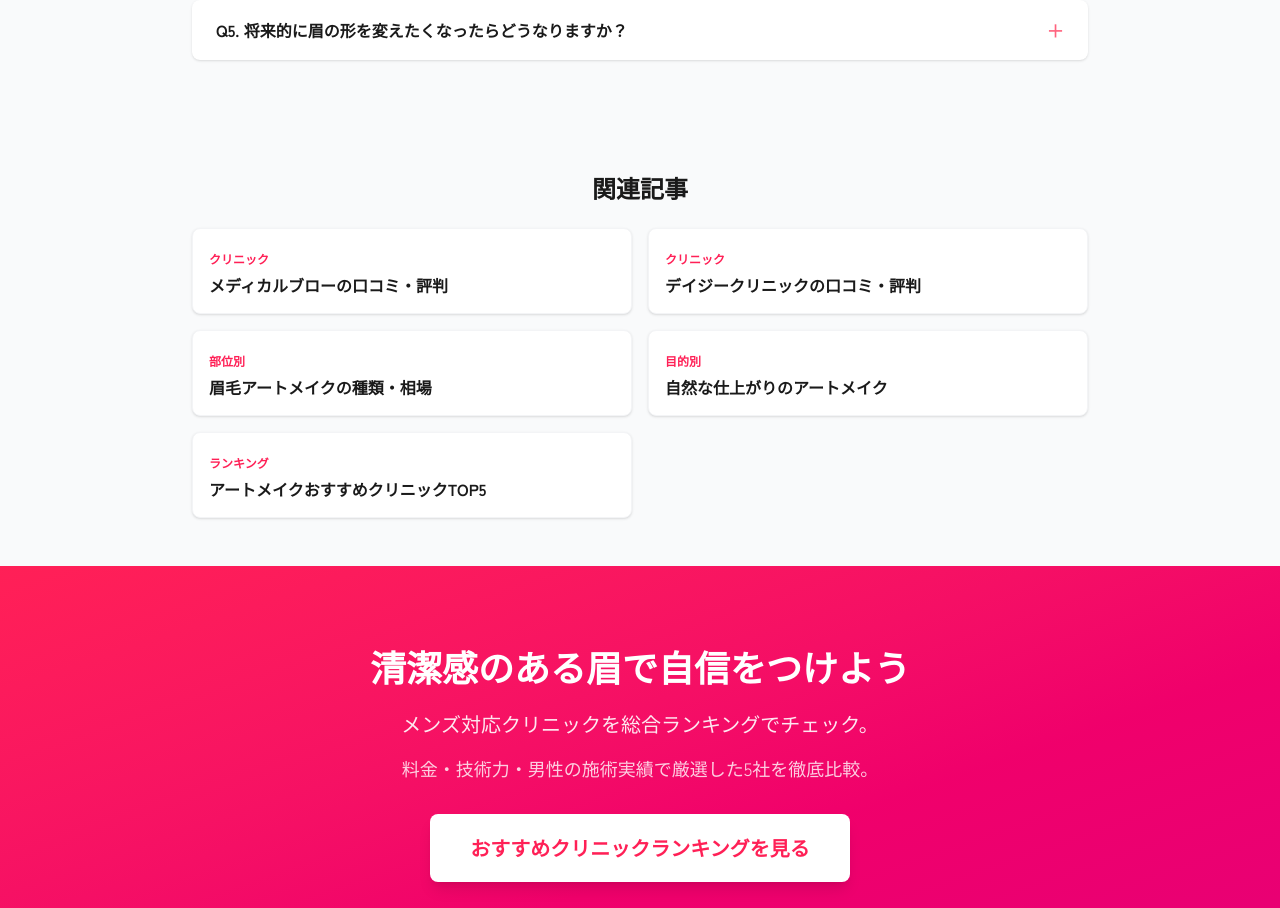
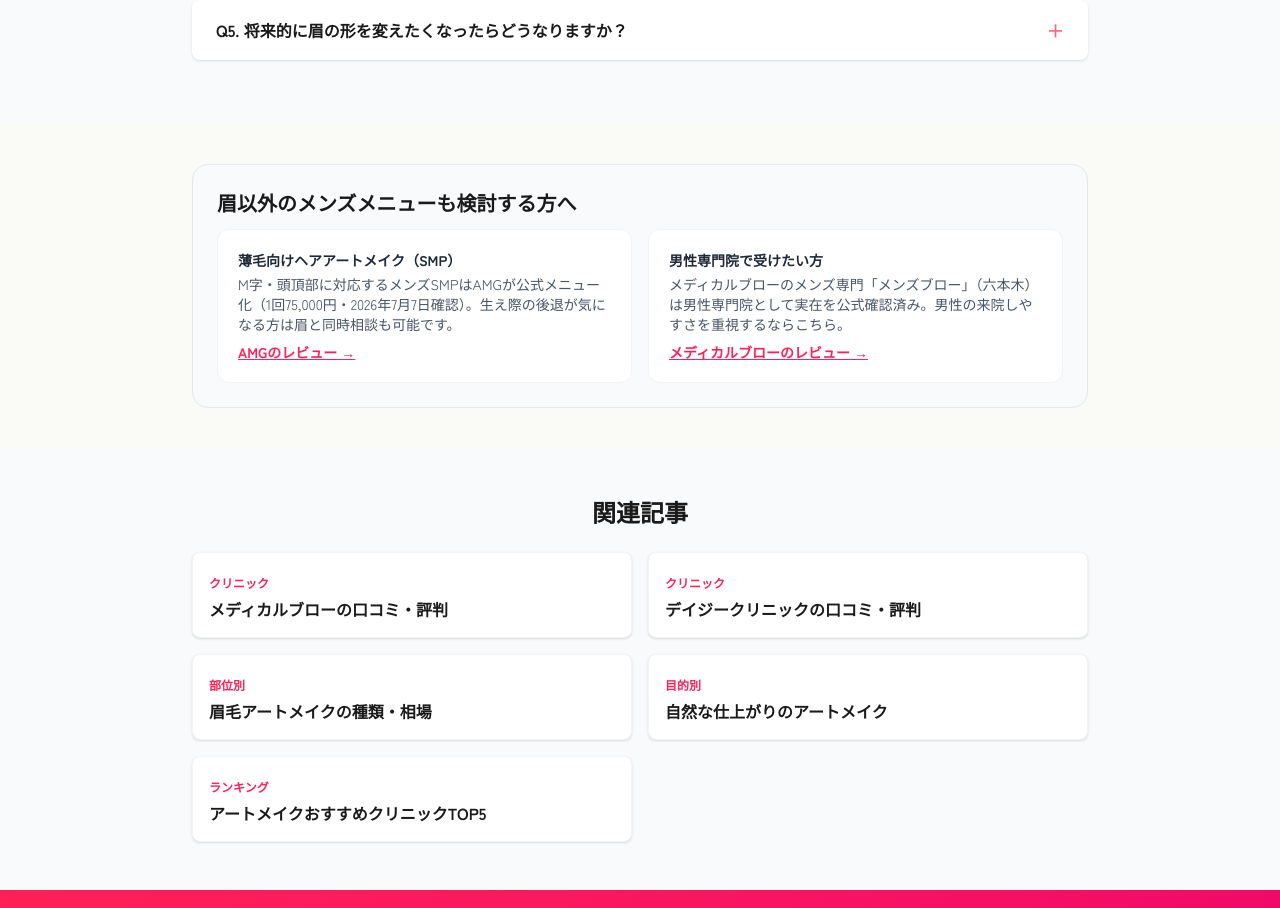
Before and after one commit to mediaxsaburoai0818-design/artmake-hikaku, a Next.js app: page /purpose/mens in a window 1280 px wide. Shown: the part 4700-5608 px from the top of the page. Built offline with nearby package versions, Linux system fonts and the light colour scheme.

Commit message:
P2実装

```diff
--- a/src/app/compare/mens/page.tsx
+++ b/src/app/compare/mens/page.tsx
@@ -170,6 +170,27 @@ export default function MensArtmakePage() {
             ))}
           </div>
 
+      {/* メンズ関連メニューの接続 */}
+      <section className="py-10 px-4">
+        <div className="max-w-4xl mx-auto">
+          <div className="bg-slate-50 border border-slate-200 rounded-2xl p-6">
+            <h2 className="text-xl font-bold mb-3">眉以外のメンズメニューも検討する方へ</h2>
+            <div className="grid md:grid-cols-2 gap-4 text-sm">
+              <div className="bg-white rounded-xl p-5 border border-gray-100">
+                <p className="font-bold text-gray-800 mb-1">薄毛向けヘアアートメイク（SMP）</p>
+                <p className="text-gray-600 mb-2">M字・頭頂部に対応するメンズSMPはAMGが公式メニュー化（1回75,000円・2026年7月7日確認）。生え際の後退が気になる方は眉と同時相談も可能です。</p>
+                <Link href="/review/amg/" className="text-rose-500 font-semibold underline">AMGのレビュー →</Link>
+              </div>
+              <div className="bg-white rounded-xl p-5 border border-gray-100">
+                <p className="font-bold text-gray-800 mb-1">男性専門院で受けたい方</p>
+                <p className="text-gray-600 mb-2">メディカルブローのメンズ専門「メンズブロー」（六本木）は男性専門院として実在を公式確認済み。男性の来院しやすさを重視するならこちら。</p>
+                <Link href="/review/medicalbrow/" className="text-rose-500 font-semibold underline">メディカルブローのレビュー →</Link>
+              </div>
+            </div>
+          </div>
+        </div>
+      </section>
+
           {/* FAQ */}
           <section id="faq" className="mb-12">
             <h2 className="text-2xl font-bold mb-6 text-center">よくある質問（FAQ）</h2>
--- a/src/app/knowledge/removal/page.tsx
+++ b/src/app/knowledge/removal/page.tsx
@@ -286,6 +286,22 @@ export default function RemovalPage() {
             <p className="text-sm text-[#8B8580] mt-4">※ 除去の必要がないよう、最初から信頼できるクリニックを選ぶことが最も重要です。メディカルブロー（95点）やクレアージュ東京（92点）など、実績豊富なクリニックがおすすめです。</p>
           </div>
 
+      {/* 検証済み除去クリニックCV */}
+      <section className="py-10 px-4">
+        <div className="max-w-4xl mx-auto">
+          <div className="bg-rose-50 border-2 border-rose-200 rounded-2xl p-6 md:p-8">
+            <h2 className="text-2xl font-bold mb-3">検証済みの除去対応クリニック（2026年7月7日 公式確認）</h2>
+            <p className="text-sm text-gray-600 mb-4">当サイトが公式サイトで除去メニューの実額を確認できたクリニックです。除去は複数回前提のため、1回単価だけでなく総額で比較しましょう。</p>
+            <div className="bg-white rounded-xl p-5 border border-gray-100">
+              <p className="font-bold text-gray-800 mb-1">アートメイクギャラリー（AMG）</p>
+              <p className="text-sm text-gray-600 mb-2">ピコレーザー除去 両眉1回48,000円（モニター36,000円）／眉専用リムーバル除去 1回25,000円（モニター17,500円）。公式に「少なくても2〜3回の照射は必要」と明記。実施院: 銀座・横浜・福岡天神。</p>
+              <Link href="/review/amg/" className="inline-block text-rose-500 font-semibold text-sm underline">AMGの詳細レビューを見る →</Link>
+            </div>
+            <p className="text-xs text-gray-400 mt-3">※料金は2026年7月7日確認の税込表記。除去の適応・回数は肌状態により異なるため、必ずカウンセリングでご確認ください。</p>
+          </div>
+        </div>
+      </section>
+
           {/* FAQ */}
           <h2 className="text-2xl font-bold mt-16 mb-8 text-center">よくある質問（FAQ）</h2>
           <div className="space-y-4">
--- a/src/app/parts/hairline/page.tsx
+++ b/src/app/parts/hairline/page.tsx
@@ -231,6 +231,29 @@ export default function HairlinePage() {
             </div>
           </div>
 
+      {/* 検証済み実額 */}
+      <section className="py-10 px-4">
+        <div className="max-w-4xl mx-auto">
+          <div className="bg-rose-50 border-2 border-rose-200 rounded-2xl p-6 md:p-8">
+            <h2 className="text-2xl font-bold mb-3">公式確認できた実額（2026年7月7日・税込）</h2>
+            <p className="text-sm text-gray-600 mb-4">ヘアライン・薄毛向けヘアアートメイクの料金を公式サイトで確認できたクリニックです。</p>
+            <div className="grid md:grid-cols-2 gap-4">
+              <div className="bg-white rounded-xl p-5 border border-gray-100">
+                <p className="font-bold text-gray-800 mb-1">アートメイクギャラリー（AMG）</p>
+                <p className="text-sm text-gray-600 mb-2">ヘアライン1回75,000円／2回140,000円（モニター2回98,000円）。生え際だけでなく分け目〜頭頂部のSMP・メンズ（M字/頭頂部）も公式メニューあり。全国6院。</p>
+                <Link href="/review/amg/" className="text-rose-500 font-semibold text-sm underline">詳細レビュー →</Link>
+              </div>
+              <div className="bg-white rounded-xl p-5 border border-gray-100">
+                <p className="font-bold text-gray-800 mb-1">バイオタッチ札幌（SSCビューティー）</p>
+                <p className="text-sm text-gray-600 mb-2">ヘアライン44,000円〜187,000円（範囲により変動・公式レンジ表記）。札幌駅徒歩1分・指名料1,100円。</p>
+                <Link href="/review/biotouch-sapporo/" className="text-rose-500 font-semibold text-sm underline">詳細レビュー →</Link>
+              </div>
+            </div>
+            <p className="text-xs text-gray-400 mt-3">※範囲・毛量により総額が変わる部位のため、見積もりはカウンセリングでの確認が必須です。</p>
+          </div>
+        </div>
+      </section>
+
           {/* FAQ */}
           <h2 className="text-2xl font-bold mb-6 text-center">よくある質問（FAQ）</h2>
           <div className="space-y-4 mb-10">
--- a/src/app/purpose/mens/page.tsx
+++ b/src/app/purpose/mens/page.tsx
@@ -416,6 +416,27 @@ export default function MensPage() {
       </section>
 
 
+      {/* メンズ関連メニューの接続 */}
+      <section className="py-10 px-4">
+        <div className="max-w-4xl mx-auto">
+          <div className="bg-slate-50 border border-slate-200 rounded-2xl p-6">
+            <h2 className="text-xl font-bold mb-3">眉以外のメンズメニューも検討する方へ</h2>
+            <div className="grid md:grid-cols-2 gap-4 text-sm">
+              <div className="bg-white rounded-xl p-5 border border-gray-100">
+                <p className="font-bold text-gray-800 mb-1">薄毛向けヘアアートメイク（SMP）</p>
+                <p className="text-gray-600 mb-2">M字・頭頂部に対応するメンズSMPはAMGが公式メニュー化（1回75,000円・2026年7月7日確認）。生え際の後退が気になる方は眉と同時相談も可能です。</p>
+                <Link href="/review/amg/" className="text-rose-500 font-semibold underline">AMGのレビュー →</Link>
+              </div>
+              <div className="bg-white rounded-xl p-5 border border-gray-100">
+                <p className="font-bold text-gray-800 mb-1">男性専門院で受けたい方</p>
+                <p className="text-gray-600 mb-2">メディカルブローのメンズ専門「メンズブロー」（六本木）は男性専門院として実在を公式確認済み。男性の来院しやすさを重視するならこちら。</p>
+                <Link href="/review/medicalbrow/" className="text-rose-500 font-semibold underline">メディカルブローのレビュー →</Link>
+              </div>
+            </div>
+          </div>
+        </div>
+      </section>
+
       {/* 関連記事 */}
       <section className="py-12 px-4 bg-gray-50">
         <div className="max-w-4xl mx-auto">
```
